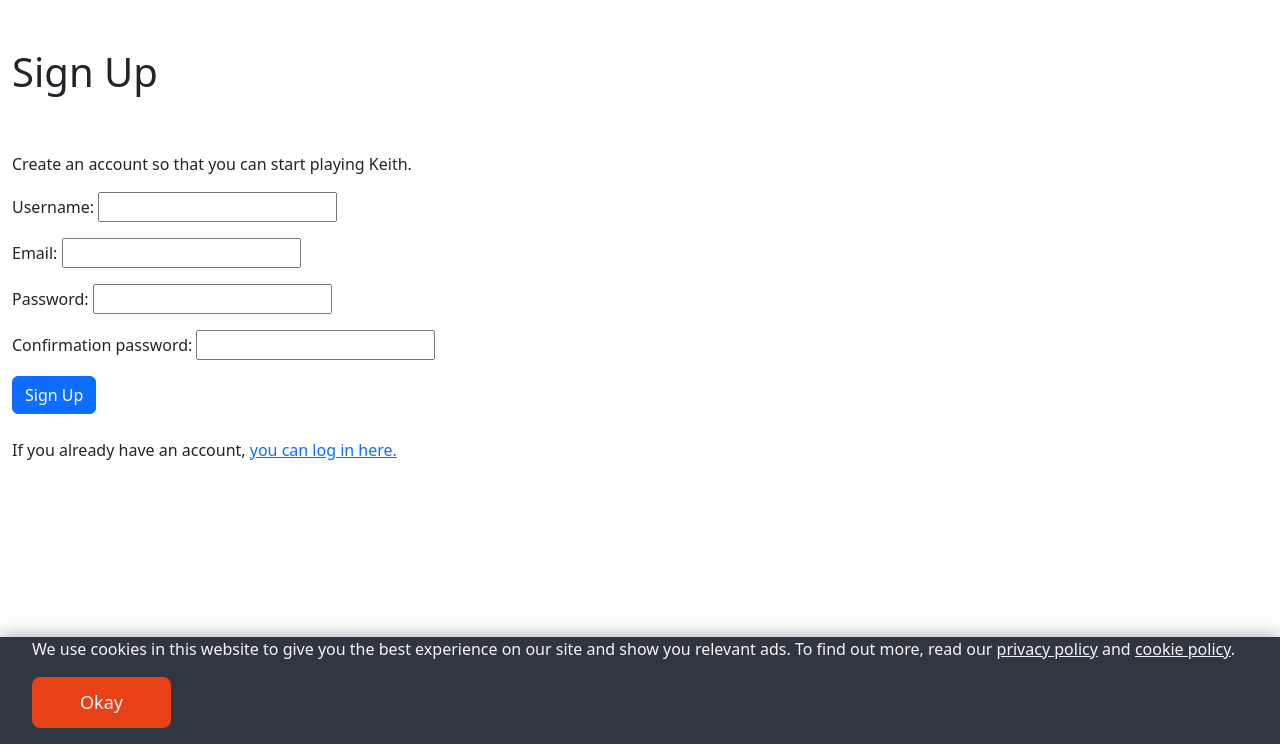
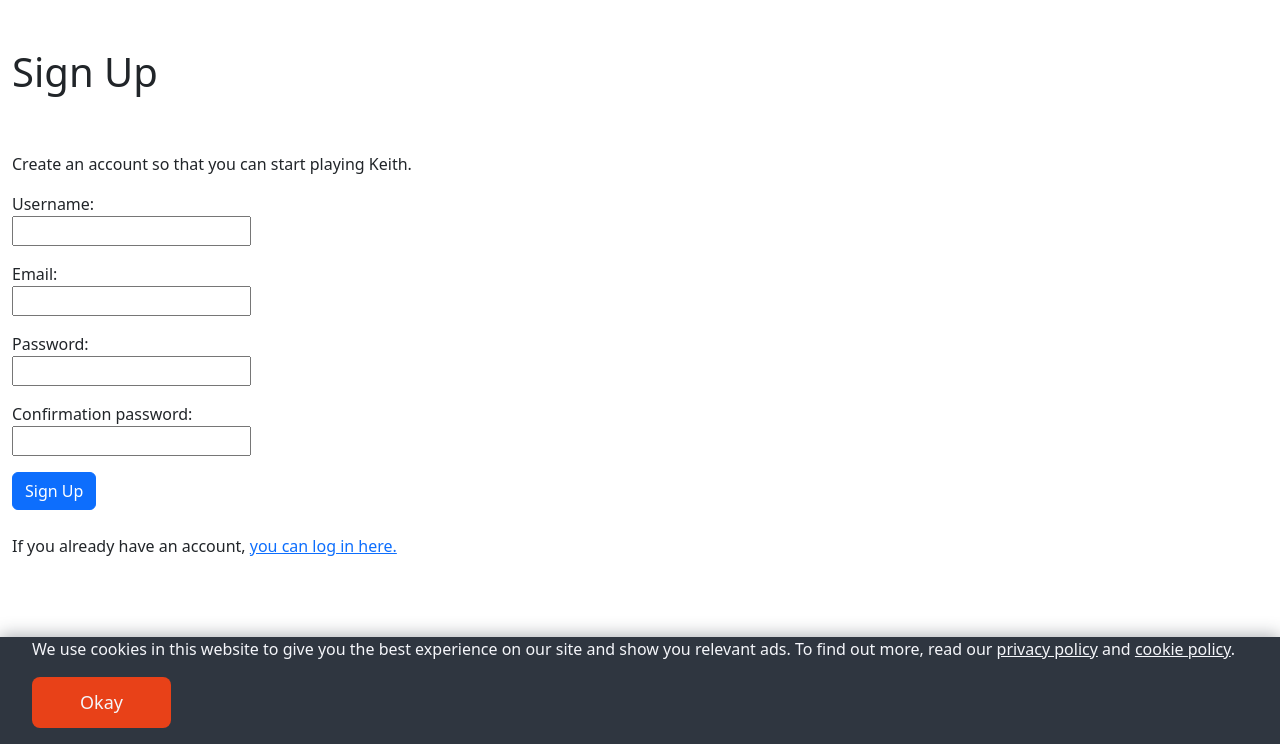
Before and after one commit to eduardoluis11/keith-harvard, a Django app: page /sign-up in a window 1280 px wide. Shown: the part 56-800 px from the top of the page. Run offline with Django 4.2, Linux system fonts and the light colour scheme; some libraries are stand-ins or nearby versions.

Commit message:
Fixed Styles from Sign Up Form

```diff
--- a/keith_app/static/css/styles.css
+++ b/keith_app/static/css/styles.css
@@ -47,3 +47,10 @@ https://github.com/Godsont/Cookie-Consent-Banner/blob/master/style.css .) */
   border-radius: 8px;
   cursor: pointer;
 }   /* End of Cookie Banner's Styles */
+
+/* This will make the inputs to be below their respective labels in Django Forms (source: user10238703's reply on
+https://stackoverflow.com/questions/51893239/how-to-place-a-the-label-description-of-a-django-char-field-above-the-textbox)
+*/
+label {
+    width: 100%;
+}
```
